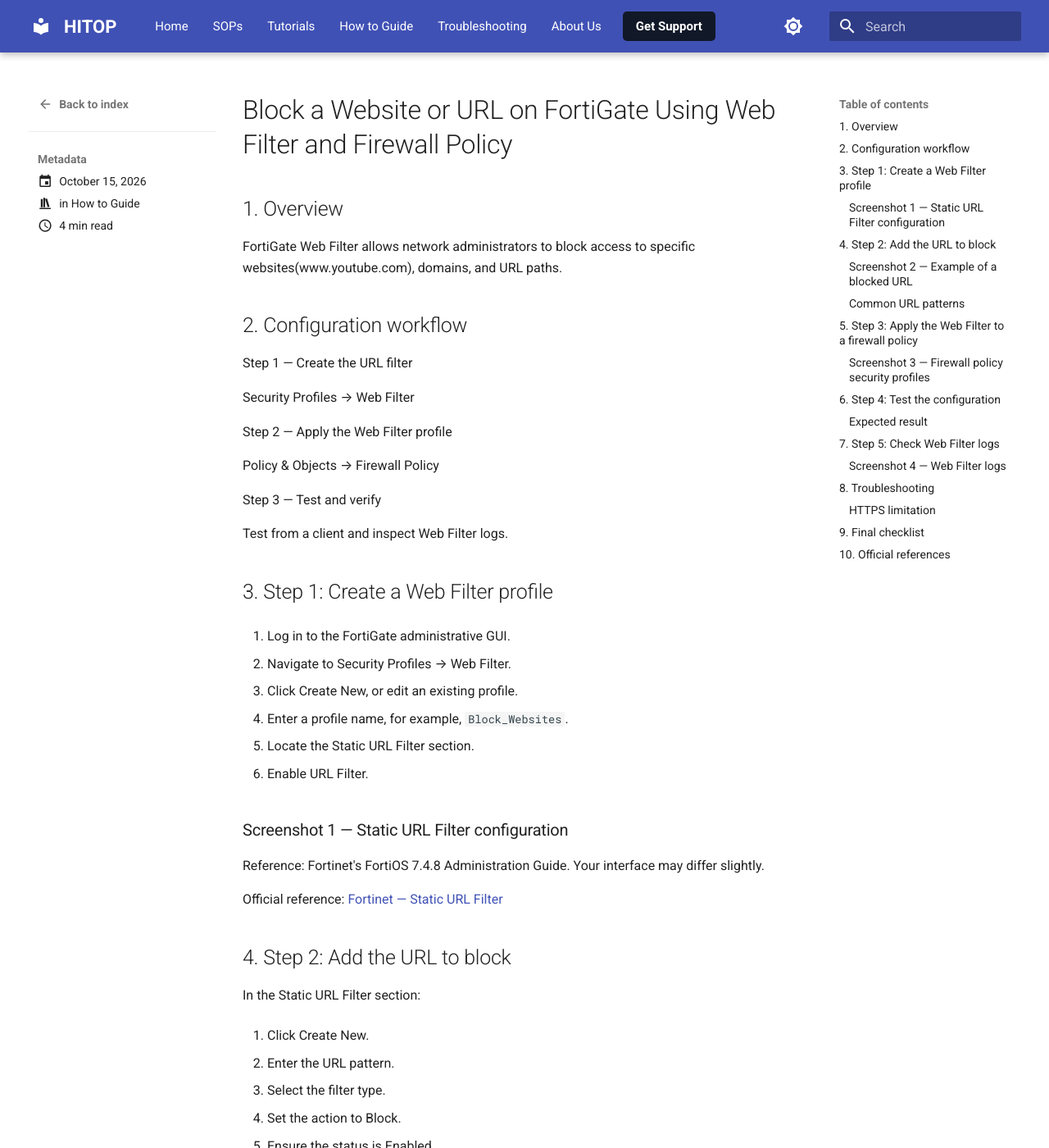
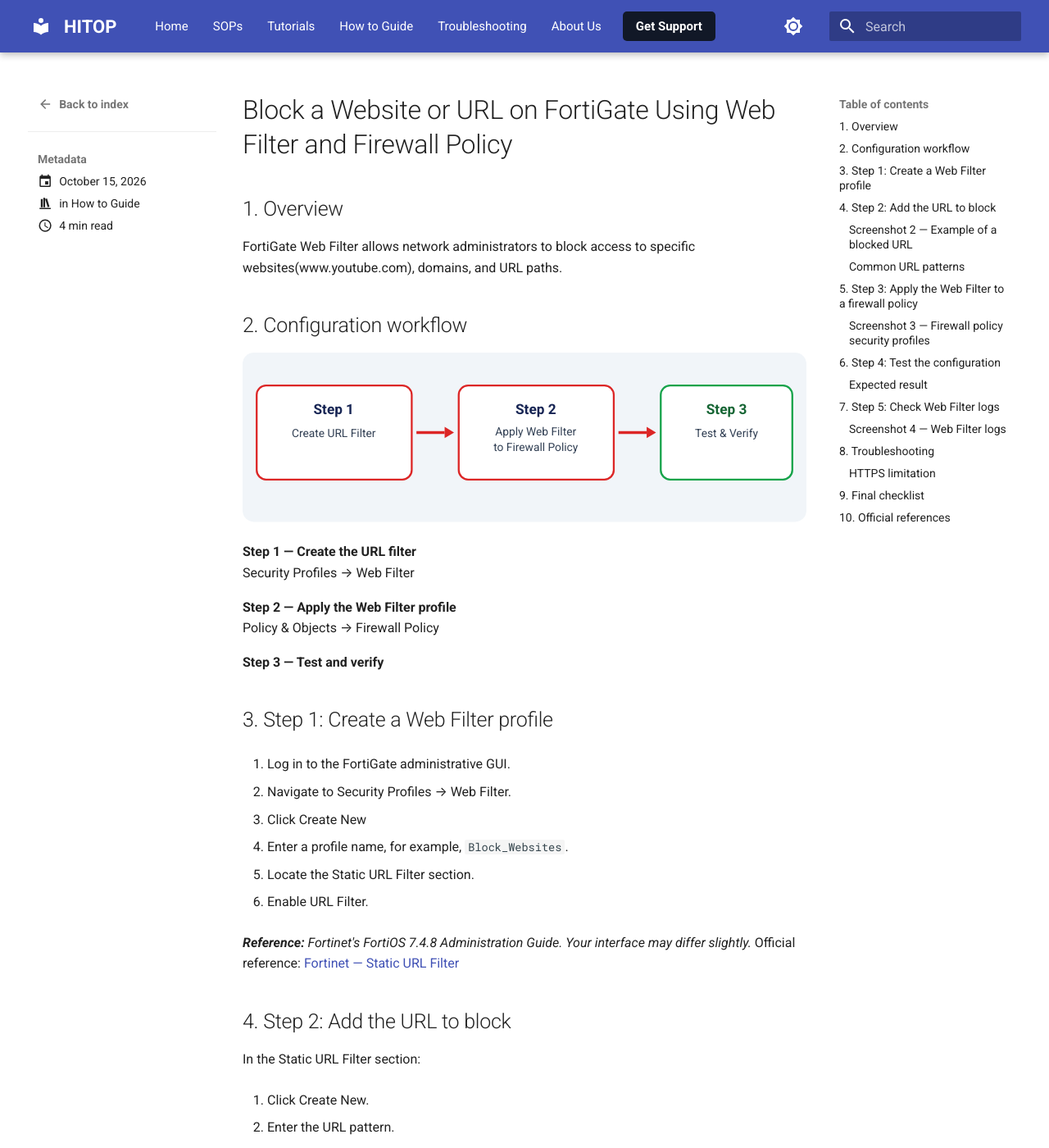
Before and after one commit to Gagan7248/HITOP, an MkDocs documentation site: the page built from docs/blog/posts/how-to-guide/Block a Website or URL on FortiGate Using Web Filter and Firewall Policy.md, in a window 1280 px wide and 1400 px high. Shown: the whole window at 82% size. Built offline with MkDocs 1.6.1 and Material for MkDocs 9.7.7, drawn with Linux system fonts in a browser that asks for light colours.

Commit message:
Update documentation

```diff
--- a/docs/blog/posts/how-to-guide/Block a Website or URL on FortiGate Using Web Filter and Firewall Policy.md
+++ b/docs/blog/posts/how-to-guide/Block a Website or URL on FortiGate Using Web Filter and Firewall Policy.md
@@ -12,25 +12,80 @@
 
 ## 2. Configuration workflow
 
-Step 1 — Create the URL filter
+<div>
 
+<svg xmlns="http://www.w3.org/2000/svg"
+     viewBox="0 0 600 180"
+     width="100%"
+     role="img"
+     aria-label="FortiGate URL filtering workflow">
+
+  <rect width="600" height="180" rx="12" fill="#f1f5f9"/>
+
+  <rect x="15" y="35" width="165" height="100"
+        rx="10" fill="#fff" stroke="#dc2626" stroke-width="2"/>
+
+  <text x="97" y="65" text-anchor="middle"
+        font-size="15" font-weight="bold" fill="#172554">
+    Step 1
+  </text>
+  <text x="97" y="90" text-anchor="middle"
+        font-size="12" fill="#334155">
+    Create URL Filter
+  </text>
+
+  <path d="M185 85 H215" stroke="#dc2626" stroke-width="3"/>
+  <polygon points="215,79 225,85 215,91" fill="#dc2626"/>
+
+  <rect x="230" y="35" width="165" height="100"
+        rx="10" fill="#fff" stroke="#dc2626" stroke-width="2"/>
+
+  <text x="312" y="65" text-anchor="middle"
+        font-size="15" font-weight="bold" fill="#172554">
+    Step 2
+  </text>
+  <text x="312" y="88" text-anchor="middle"
+        font-size="12" fill="#334155">
+    Apply Web Filter
+  </text>
+  <text x="312" y="105" text-anchor="middle"
+        font-size="12" fill="#334155">
+    to Firewall Policy
+  </text>
+
+  <path d="M400 85 H430" stroke="#dc2626" stroke-width="3"/>
+  <polygon points="430,79 440,85 430,91" fill="#dc2626"/>
+
+  <rect x="445" y="35" width="140" height="100"
+        rx="10" fill="#fff" stroke="#16a34a" stroke-width="2"/>
+
+  <text x="515" y="65" text-anchor="middle"
+        font-size="15" font-weight="bold" fill="#166534">
+    Step 3
+  </text>
+  <text x="515" y="90" text-anchor="middle"
+        font-size="12" fill="#334155">
+    Test &amp; Verify
+  </text>
+
+</svg>
+
+</div>
+
+**Step 1 — Create the URL filter**
 Security Profiles → Web Filter
 
-Step 2 — Apply the Web Filter profile
-
+**Step 2 — Apply the Web Filter profile**
 Policy & Objects → Firewall Policy
 
-Step 3 — Test and verify
-
-Test from a client and inspect Web Filter logs.
-
+**Step 3 — Test and verify**
 ## 3. Step 1: Create a Web Filter profile
 
 1. Log in to the FortiGate administrative GUI.
 
 2. Navigate to Security Profiles → Web Filter.
 
-3. Click Create New, or edit an existing profile.
+3. Click Create New
 
 4. Enter a profile name, for example, `Block_Websites`.
 
@@ -38,11 +93,7 @@
 
 6. Enable URL Filter.
 
-
-### Screenshot 1 — Static URL Filter configuration
-
-Reference: Fortinet's FortiOS 7.4.8 Administration Guide. Your interface may differ slightly.
-
+***Reference:** Fortinet's FortiOS 7.4.8 Administration Guide. Your interface may differ slightly.*
 Official reference: [Fortinet — Static URL Filter](https://docs.fortinet.com/document/fortigate/7.4.8/administration-guide/371670/static-url-filter)
 
 ## 4. Step 2: Add the URL to block
--- a/mkdocs.yml
+++ b/mkdocs.yml
@@ -8,6 +8,9 @@
   - blog:
       blog_dir: .
       post_dir: blog/posts
+
+markdown_extensions:
+  - md_in_html
 
 theme:
   name: material
```
Also changed, not shown: other parts of docs/blog/posts/how-to-guide/Block a Website or URL on FortiGate Using Web Filter and Firewall Policy.md (+1 -0 lines), docs/images/enable-statis-url.png (added).
